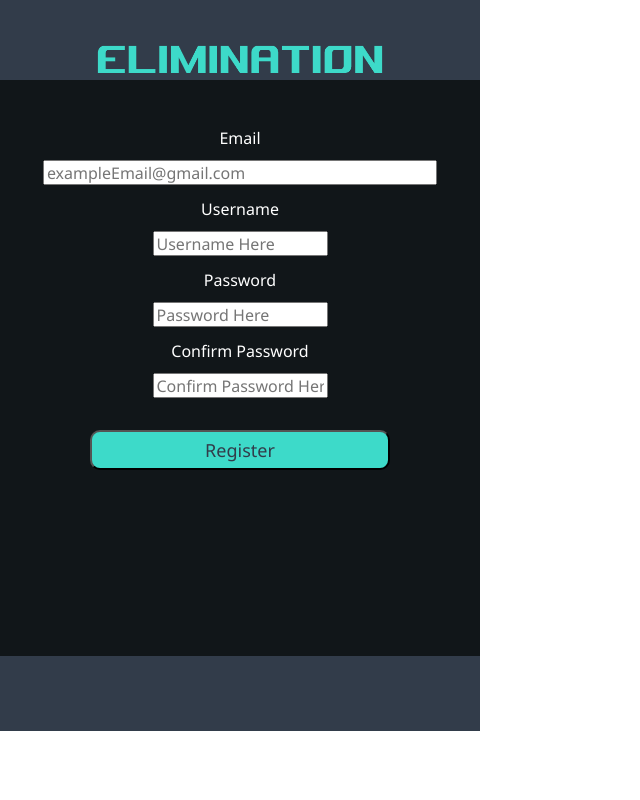
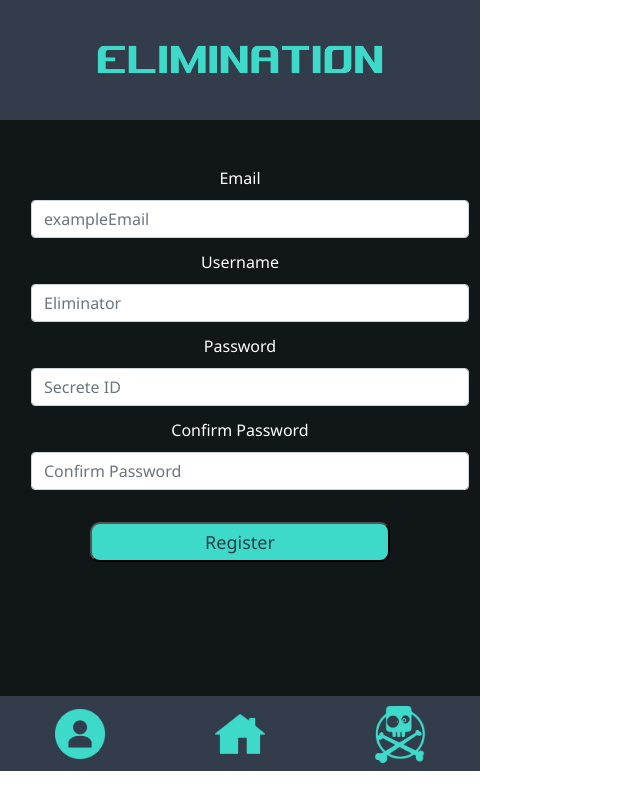
Before and after one commit to masonamccallum/Elimination, a Flask app: page /auth/register in a window 1280 px wide. Shown: the whole page, without its empty margins (0-640 px from the left). Run offline with Flask 2, Linux system fonts and the light colour scheme; some libraries are stand-ins or nearby versions.

Commit message:
updated the create/login page

```diff
--- a/app/auth/forms.py
+++ b/app/auth/forms.py
@@ -12,10 +12,10 @@ class LoginForm(FlaskForm):
 	submit = SubmitField('Log In')
 
 class RegistrationForm(FlaskForm):
-	email = StringField('Email',validators=[DataRequired(), Length(1,64),Email()],render_kw = {"placeholder": "exampleEmail@gmail.com", "style":"height: 25px; width: 90%" })
-	username = StringField('Username', validators=[DataRequired(), Length(1,64), Regexp('^[A-Za-z][A-Za-z0-9_.]*$',0,'Username not valid')],render_kw = {"placeholder": "Username Here", "style":"height: 25px" })
-	password = PasswordField('Password', validators=[DataRequired(), EqualTo('password2',message='Passwords must match.')],render_kw = {"placeholder": "Password Here", "style":"height: 25px" })
-	password2 = PasswordField('Confirm Password', validators=[DataRequired()],render_kw = {"placeholder": "Confirm Password Here", "style":"height: 25px" })
+	email = StringField('Email',validators=[DataRequired(), Length(1,64),Email()],render_kw = {"placeholder": "exampleEmail", "class":"form-control"})
+	username = StringField('Username', validators=[DataRequired(), Length(1,64), Regexp('^[A-Za-z][A-Za-z0-9_.]*$',0,'Username not valid')],render_kw = {"placeholder": "Eliminator", "class":"form-control" })
+	password = PasswordField('Password', validators=[DataRequired(), EqualTo('password2',message='Passwords must match.')],render_kw = {"placeholder": "Secrete ID", "class":"form-control" })
+	password2 = PasswordField('Confirm Password', validators=[DataRequired()],render_kw = {"placeholder": "Confirm Password", "class":"form-control" })
 	submit = SubmitField('Register')
 
 	def validate_email(self,field):
--- a/app/main/views.py
+++ b/app/main/views.py
@@ -4,7 +4,6 @@ from .forms import newGameForm, joinGameForm
 from .. import db
 from ..models import Game
 from flask_login import login_required
-
 
 @main.route('/')
 def index():
--- a/app/templates/base.html
+++ b/app/templates/base.html
@@ -22,6 +22,7 @@
 <!-- Header content -->
 <header>
 <div id="top-head"><img src="../static/images/Elimination-logo.png" width="60%" height="auto" alt=""/></div>
+<div id="top-head" style = "height: 50%"><div>
 </header>
 <!-- content -->
 <div id="main-body">
@@ -41,9 +42,11 @@
   <div id="footer-main"><table width="100%" border="0">
   <tbody>
     <tr>
-      {% for img in img_list %}
-      <td class = "footer-col"><img src="../static/images/{{img}}" width="50" height="auto" alt="Image Not Found"/></td>
-      {% endfor %}
+
+      <td class = "footer-col"><img src="../static/images/profile-icon.png" width="50" height="auto" alt="Image Not Found"/></td>
+      <td class = "footer-col"><img src="../static/images/home-icon.png" width="50" height="auto" alt="Image Not Found"/></td>
+      <td class = "footer-col"><img src="../static/images/eliminate-icon.png" width="50" height="auto" alt="Image Not Found"/></td>
+
     </tr>
   </tbody>
 </table>
```
